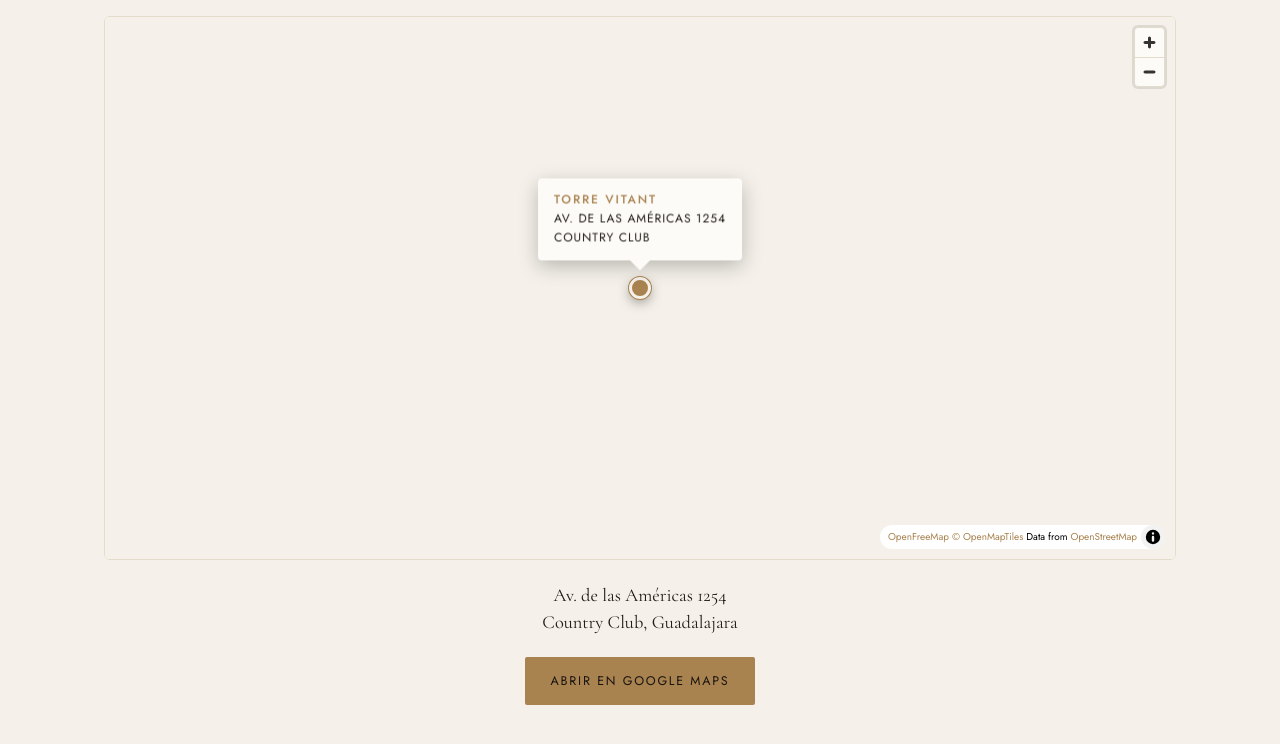
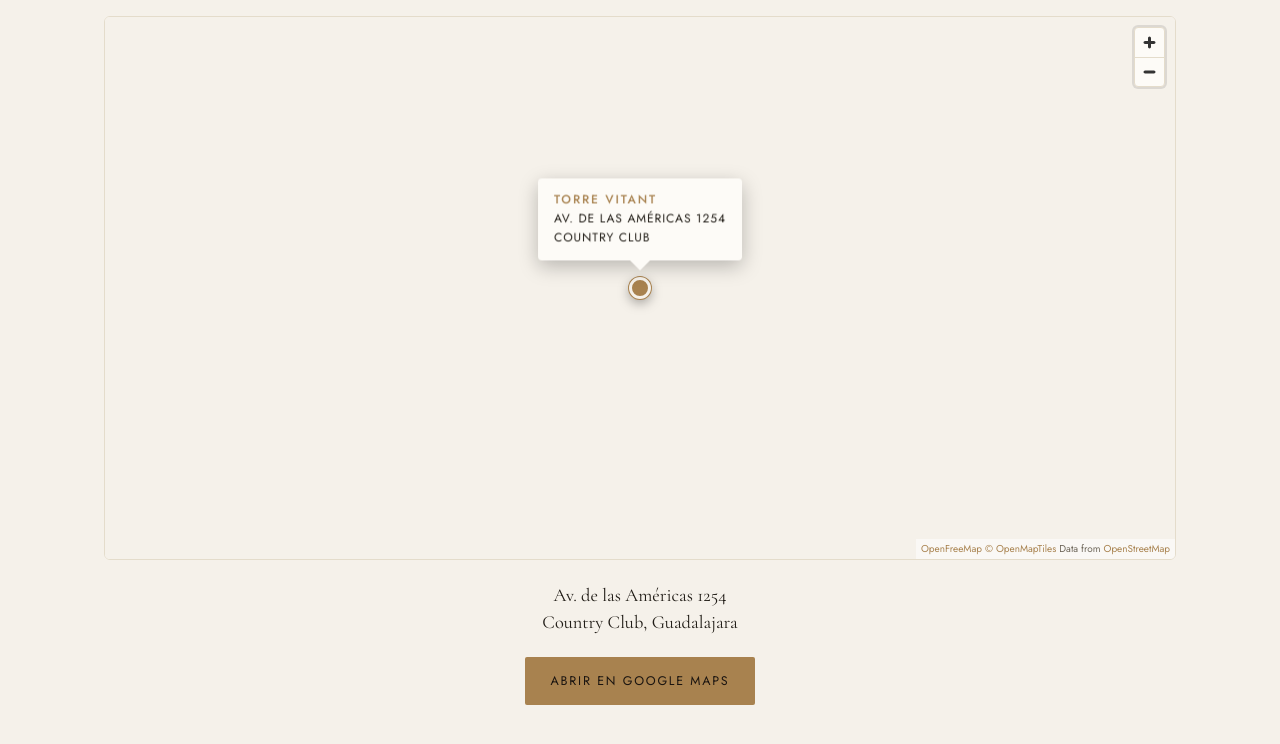
Before and after one commit to warriomtz/theothercollection, a plain HTML site: page ubicacion.html in a window 1280 px wide. Shown: the part 306-1050 px from the top of the page. Drawn offline with Linux system fonts and the light colour scheme; no server answers.

Commit message:
Mapa: atribución siempre visible
Co-Authored-By: Claude Sonnet 5.5 <noreply@anthropic.com>
Claude-Session: https://claude.ai/code/session_01XHJBwnnbeF811JYRktv7su

```diff
--- a/ubicacion.html
+++ b/ubicacion.html
@@ -577,7 +577,7 @@
       attributionControl:false,dragPan:!touch,scrollZoom:false,dragRotate:false,pitchWithRotate:false,touchPitch:false});
   }catch(e){ fail(); return; }
   map.touchZoomRotate.disableRotation();
-  map.addControl(new maplibregl.AttributionControl({compact:true,customAttribution:'<a href="https://openfreemap.org" target="_blank" rel="noopener">OpenFreeMap</a> <a href="https://www.openmaptiles.org/" target="_blank" rel="noopener">&copy; OpenMapTiles</a> Data from <a href="https://www.openstreetmap.org/copyright" target="_blank" rel="noopener">OpenStreetMap</a>'}),'bottom-right');
+  map.addControl(new maplibregl.AttributionControl({compact:false,customAttribution:'<a href="https://openfreemap.org" target="_blank" rel="noopener">OpenFreeMap</a> <a href="https://www.openmaptiles.org/" target="_blank" rel="noopener">&copy; OpenMapTiles</a> Data from <a href="https://www.openstreetmap.org/copyright" target="_blank" rel="noopener">OpenStreetMap</a>'}),'bottom-right');
   map.addControl(new maplibregl.NavigationControl({showCompass:false}),'top-right');
   var loaded = false;
   map.on('load', function(){ loaded = true; wrap.classList.remove('is-failed'); });
```
